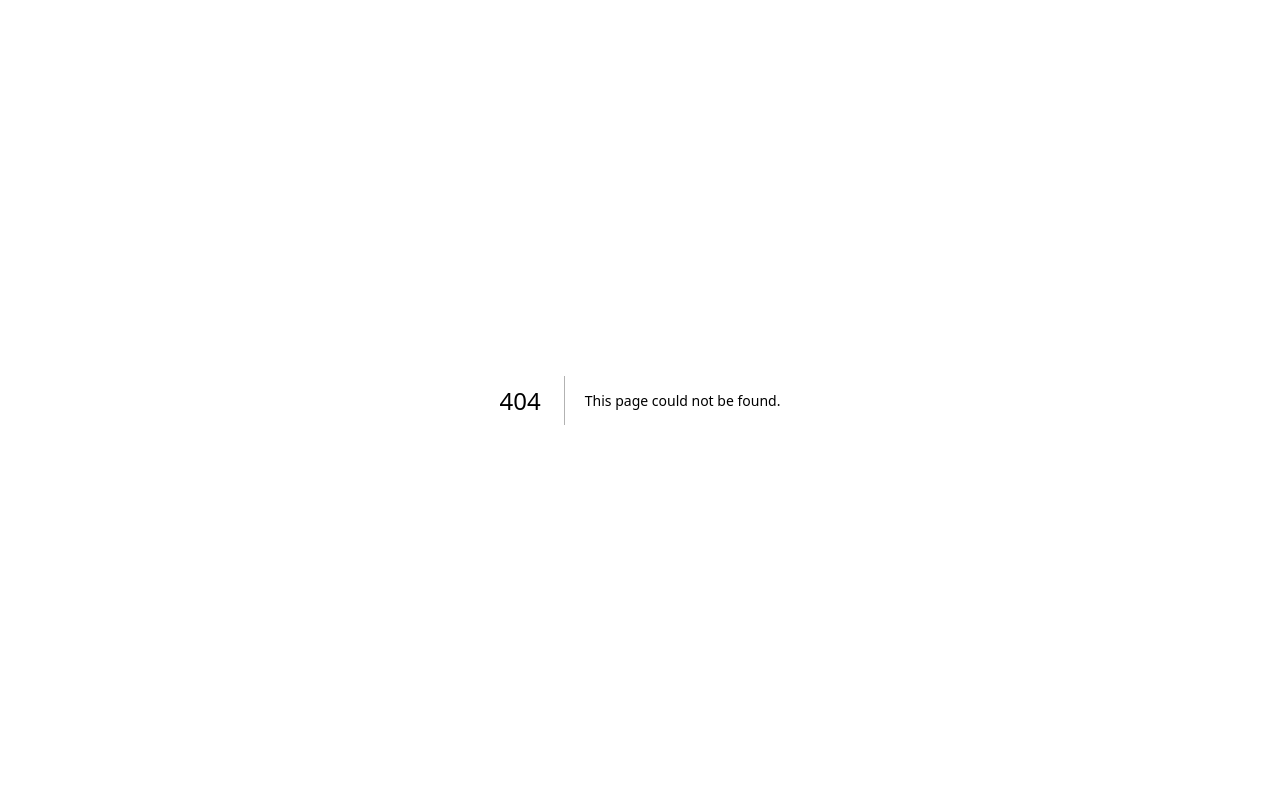
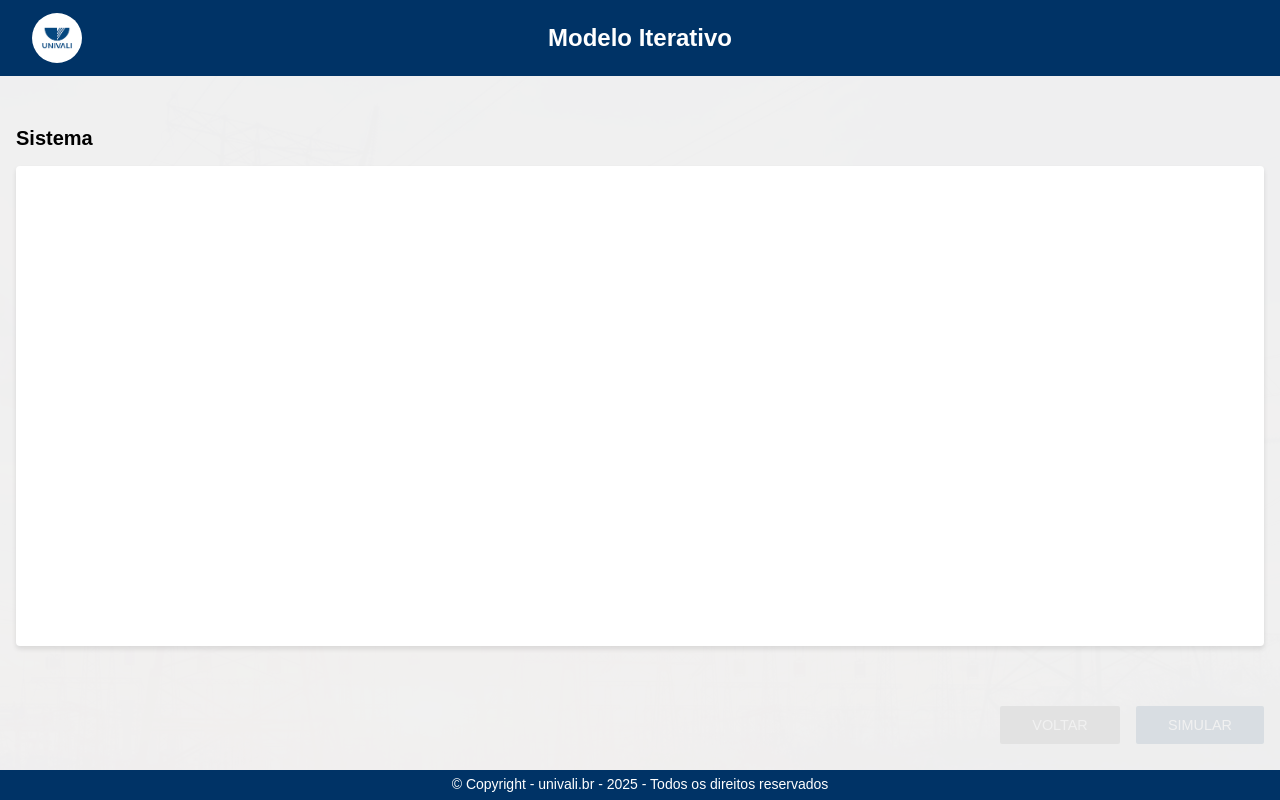
Before and after one commit to filipenancio/SIP, a Next.js app in the folder frontend/: page /simulator/system in a window 1280 px wide. Before the commit this address had no page. Built offline with nearby package versions, Linux system fonts and the light colour scheme.

Commit message:
Ajuste página simulador gráfico

```diff
--- a/frontend/app/simulator/styles.module.css
+++ b/frontend/app/simulator/styles.module.css
@@ -265,6 +265,66 @@
   color: #000;
 }
 
+/* Estilos para a página de sistema */
+
+.systemPage .header {
+  min-height: 70px;
+  padding: 1.5rem 2rem;
+}
+
+.systemPage .headerTitle {
+  font-size: 1.5rem;
+}
+
+.systemPage .logo {
+  width: 50px;
+  height: 50px;
+}
+
+.systemPage .overlay {
+  background: rgba(240, 240, 240, 0.9);
+}
+
+.systemPage .backgroundImage {
+  opacity: 0.1;
+}
+
+.systemPage .contentContainer {
+  max-width: 1400px;
+  padding: 0 1rem;
+}
+
+.systemPage .actions {
+  width: 100%;
+  max-width: 1400px;
+  padding: 1.6rem 1rem 1.6rem 0rem ;
+  margin: 0 auto;
+  display: flex;
+  justify-content: flex-end;
+  gap: 1rem;
+}
+
+.systemPage .footer {
+  min-height: 30px;
+  padding: 0.4rem;
+  font-size: 0.875rem;
+}
+
+.systemTitle {
+  font-size: 1.25rem;
+  color: #000;
+  padding: 1rem 0rem;
+}
+
+.systemDiagram {
+  width: 100%;
+  height: 100%;
+  min-height: 480px;
+  background-color: white;
+  border-radius: 4px;
+  box-shadow: 0 3px 5px rgba(0, 0, 0, 0.1);
+}
+
 .textArea {
   width: 100%;
   height: 100%;
--- /dev/null
+++ b/frontend/app/simulator/system/page.tsx
@@ -0,0 +1,82 @@
+"use client";
+import styles from "../styles.module.css";
+import Image from "next/image";
+import { useRouter, useSearchParams } from "next/navigation";
+import Footer from "../components/Footer";
+
+export default function SystemModel() {
+  const router = useRouter();
+  const searchParams = useSearchParams();
+  const systemName = searchParams.get('system');
+
+  const getSystemTitle = () => {
+    switch (systemName) {
+      case 'case3p.m':
+        return 'Sistema de 3 Barras';
+      case 'case4gs.m':
+        return 'Sistema de 4 Barras';
+      case 'case5':
+        return 'Sistema de 5 Barras';
+      case 'case6ww.m':
+        return 'Sistema de 6 Barras';
+      case 'case9.m':
+        return 'Sistema de 9 Barras';
+      case 'case14.m':
+        return 'Sistema de 14 Barras';
+      default:
+        return 'Sistema';
+    }
+  };
+
+  return (
+    <div className={`${styles.container} ${styles.systemPage}`}>
+      <Image
+        src="/transmission-lines.jpg"
+        alt="Transmission Lines Background"
+        fill
+        priority
+        className={styles.backgroundImage}
+      />
+      <div className={styles.overlay} />
+
+      <header className={styles.header}>
+        <div className={styles.headerContent}>
+          <Image
+            src="/univali-logo.png"
+            alt="UNIVALI Logo"
+            width={80}
+            height={80}
+            className={styles.logo}
+          />
+          <h1 className={styles.headerTitle}>Modelo Iterativo</h1>
+        </div>
+      </header>
+
+      <main className={styles.mainContent}>
+        <div className={styles.contentContainer}>
+          <h2 className={styles.systemTitle}>{getSystemTitle()}</h2>
+          <div className={styles.systemDiagram}>
+            {/* Área reservada para o diagrama do sistema */}
+          </div>
+        </div>
+      </main>
+
+      <div className={styles.actions}>
+        <button
+          className={styles.backButton}
+          onClick={() => router.push('/simulator')}
+        >
+          VOLTAR
+        </button>
+        <button
+          className={styles.simulateButton}
+          onClick={() => {/* TODO: Implementar simulação */}}
+        >
+          SIMULAR
+        </button>
+      </div>
+
+      <Footer />
+    </div>
+  );
+}
```
Also changed, not shown: frontend/app/simulator/page.tsx (+2 -24 lines).
